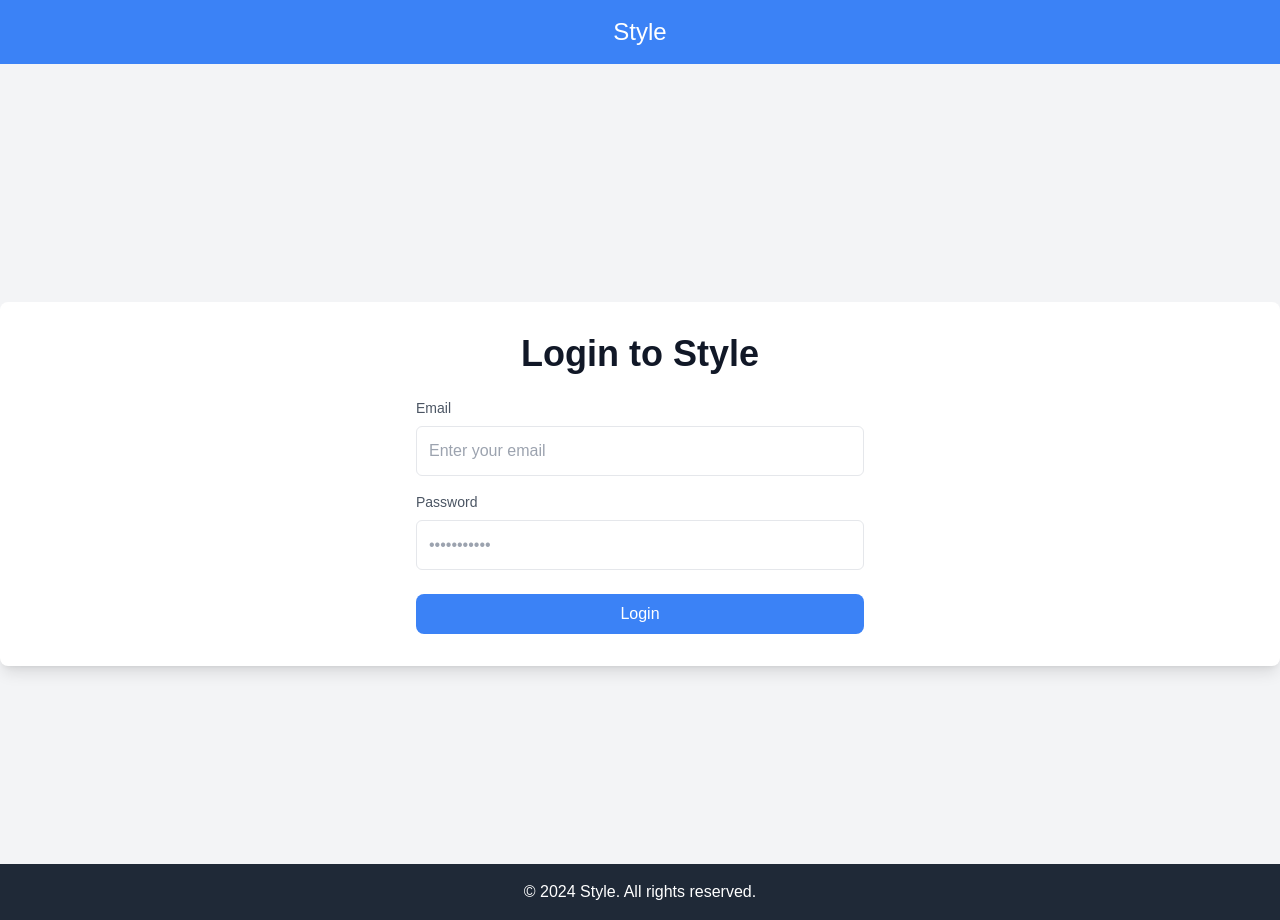
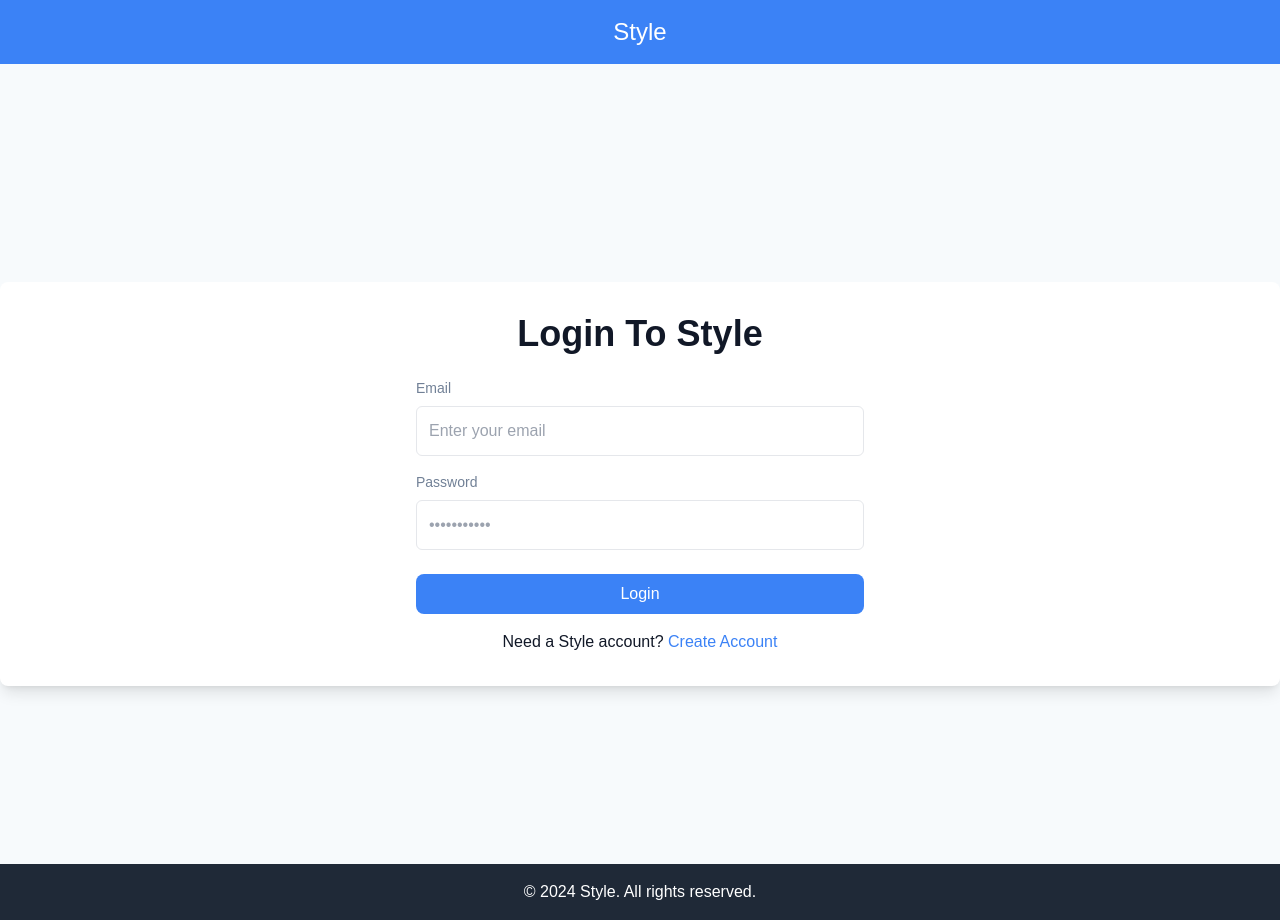
Before and after one commit to WSU-4110/Style, a Next.js app: page /login in a window 1280 px wide. Built offline with nearby package versions, Linux system fonts and the light colour scheme.

Commit message:
Creating The Login and Reigstration

```diff
--- a/src/app/globals.css
+++ b/src/app/globals.css
@@ -20,6 +20,29 @@ body {
   font-family: Arial, Helvetica, sans-serif;
 }
 
+.container {
+  display: flex;
+  justify-content: center;
+  align-items: center;
+  flex-direction: column;
+}
+
+.min-h-screen {
+  min-height: 100vh;
+}
+
+.bg-gray-100 {
+  background-color: #f7fafc;
+}
+
+.bg-white {
+  background-color: #ffffff;
+}
+
+.text-gray-600 {
+  color: #718096;
+}
+
 @layer utilities {
   .text-balance {
     text-wrap: balance;
--- a/src/app/layout.tsx
+++ b/src/app/layout.tsx
@@ -1,4 +1,5 @@
 import type { Metadata } from "next";
+import React from 'react';
 import localFont from "next/font/local";
 import "./globals.css"; // Changed to CSS, assuming you are using Tailwind CSS for global styles
 
--- a/src/app/login/page.tsx
+++ b/src/app/login/page.tsx
@@ -1,16 +1,28 @@
-'use client'
+// pages/page.tsx
+'use client';
+
+import React, { useState } from 'react'; // Import React explicitly
 
 
 export default function Login() {
+  const [isLogin, setIsLogin] = React.useState(true);
 
-
+  const toggleForms = () => {
+    setIsLogin(!isLogin);
+  };
 
   return (
     <div className="min-h-screen flex flex-col items-center justify-center bg-gray-100">
       <div className="container mt-10 p-8 flex flex-col items-center justify-center bg-white shadow-lg rounded-lg">
-        <h1 className="text-4xl font-bold mb-6">Login to Style</h1>
+        <h1 className="text-4xl font-bold mb-6">
+          {isLogin ? 'Login To Style' : 'Sign Up with Style'}
+        </h1>
+
+        {isLogin ? (
           <form className="w-full max-w-md">
-          <label htmlFor="login-email" className="block text-sm text-gray-600">Email</label>
+            <label htmlFor="login-email" className="block text-sm text-gray-600">
+              Email
+            </label>
             <input
               type="text"
               id="login-email"
@@ -19,7 +31,9 @@ export default function Login() {
               required
               className="w-full p-3 mt-2 border rounded-md"
             />
-          <label htmlFor="login-password" className="block text-sm text-gray-600 mt-4">Password</label>
+            <label htmlFor="login-password" className="block text-sm text-gray-600 mt-4">
+              Password
+            </label>
             <input
               type="password"
               id="login-password"
@@ -35,6 +49,71 @@ export default function Login() {
               Login
             </button>
           </form>
+        ) : (
+          <form className="w-full max-w-md">
+            <label htmlFor="createacc-email" className="block text-sm text-gray-600">
+              Email
+            </label>
+            <input
+              type="email"
+              id="createacc-email"
+              name="email"
+              placeholder="Email address"
+              required
+              className="w-full p-3 mt-2 border rounded-md"
+            />
+            <label htmlFor="createacc-username" className="block text-sm text-gray-600 mt-4">
+              Username
+            </label>
+            <input
+              type="text"
+              id="createacc-username"
+              name="username"
+              placeholder="Username"
+              required
+              className="w-full p-3 mt-2 border rounded-md"
+            />
+            <label htmlFor="createacc-password" className="block text-sm text-gray-600 mt-4">
+              Password
+            </label>
+            <input
+              type="password"
+              id="createacc-password"
+              name="password"
+              placeholder="•••••••••••"
+              required
+              className="w-full p-3 mt-2 border rounded-md"
+            />
+            <label htmlFor="createacc-confirm-password" className="block text-sm text-gray-600 mt-4">
+              Confirm Password
+            </label>
+            <input
+              type="password"
+              id="createacc-confirm-password"
+              name="confirm_password"
+              placeholder="•••••••••••"
+              required
+              className="w-full p-3 mt-2 border rounded-md"
+            />
+            <button
+              type="submit"
+              className="w-full bg-blue-500 text-white py-2 px-4 rounded-lg mt-6 hover:bg-blue-600"
+            >
+              Create Account
+            </button>
+          </form>
+        )}
+
+        <p className="mt-4">
+          {isLogin ? 'Need a Style account?' : 'Already have an account?'}{' '}
+          <a
+            href="#"
+            onClick={toggleForms}
+            className="text-blue-500 hover:underline"
+          >
+            {isLogin ? 'Create Account' : 'Login'}
+          </a>
+        </p>
       </div>
     </div>
   );
```
Lines whose indentation alone changed are shown as unchanged.
